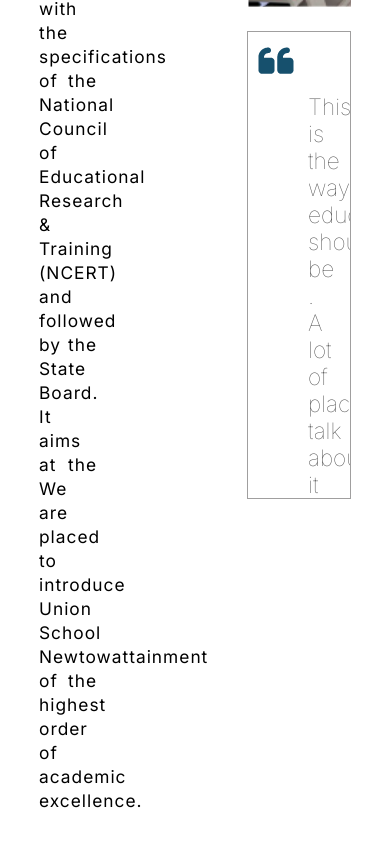
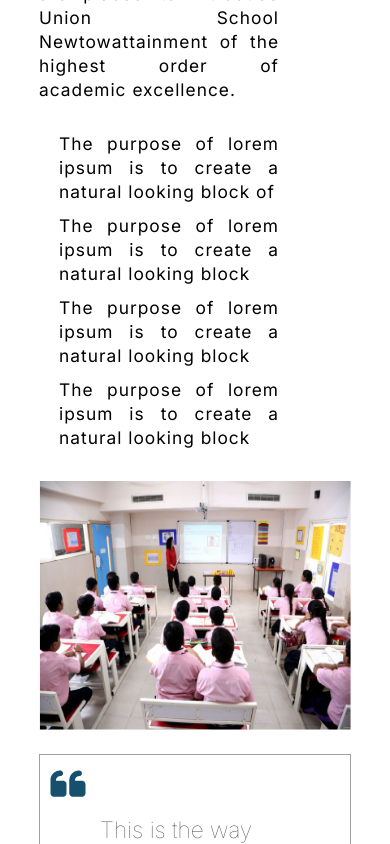
Before and after one commit to harsh6975/Union-School, a React (Create React App) app: page /about-us in a window 390 px wide. Shown: the part 1156-2000 px from the top of the page. Built offline with nearby package versions, Linux system fonts and the light colour scheme.

Commit message:
about us mobile

```diff
--- a/src/styles/about.module.css
+++ b/src/styles/about.module.css
@@ -41,24 +41,59 @@
   flex: 1;
 }
 
-.imagecontainer .i1 img {
+.i1 img {
   margin-top: 60px;
   width: 550px;
   height: 300px;
   margin-bottom: 20px;
 }
-.imagecontainer .box {
+.box {
   width: 100;
   min-height: 20vh;
   border: 1.4px solid rgb(160, 159, 159);
 }
-.imagecontainer .box img {
+.box img {
   margin: 15px 10px;
 }
-.imagecontainer .box h4 {
+.box h4 {
   font-size: 17pt;
   font-weight: 100;
   color: #4d4d4d;
   padding-left: 60px;
   padding-right: 20px;
 }
+
+@media screen and (max-width: 1500px) {
+  .i1 img {
+    height: 250px;
+  }
+}
+
+@media screen and (max-width: 1000px) {
+  .textcontainer {
+    flex: 3;
+  }
+  .imagecontainer {
+    flex: 2;
+  }
+  .i1 img {
+    margin-top: 150px;
+  }
+}
+
+@media screen and (max-width: 800px) {
+  .aboutus {
+    flex-direction: column;
+    align-items: center;
+    width: 100%;
+    margin-left: 10%;
+    margin-right: 10%;
+  }
+  .i1 img {
+    width: 80%;
+    margin-top: 20px;
+  }
+  .box {
+    width: 80%;
+  }
+}
--- a/src/styles/footer.module.css
+++ b/src/styles/footer.module.css
@@ -3,7 +3,6 @@
   background-repeat: no-repeat;
   background-size: 100%;
   background-position: bottom;
-  background-color: #003466;
 }
 
 .footerlinkcontainer {
```
